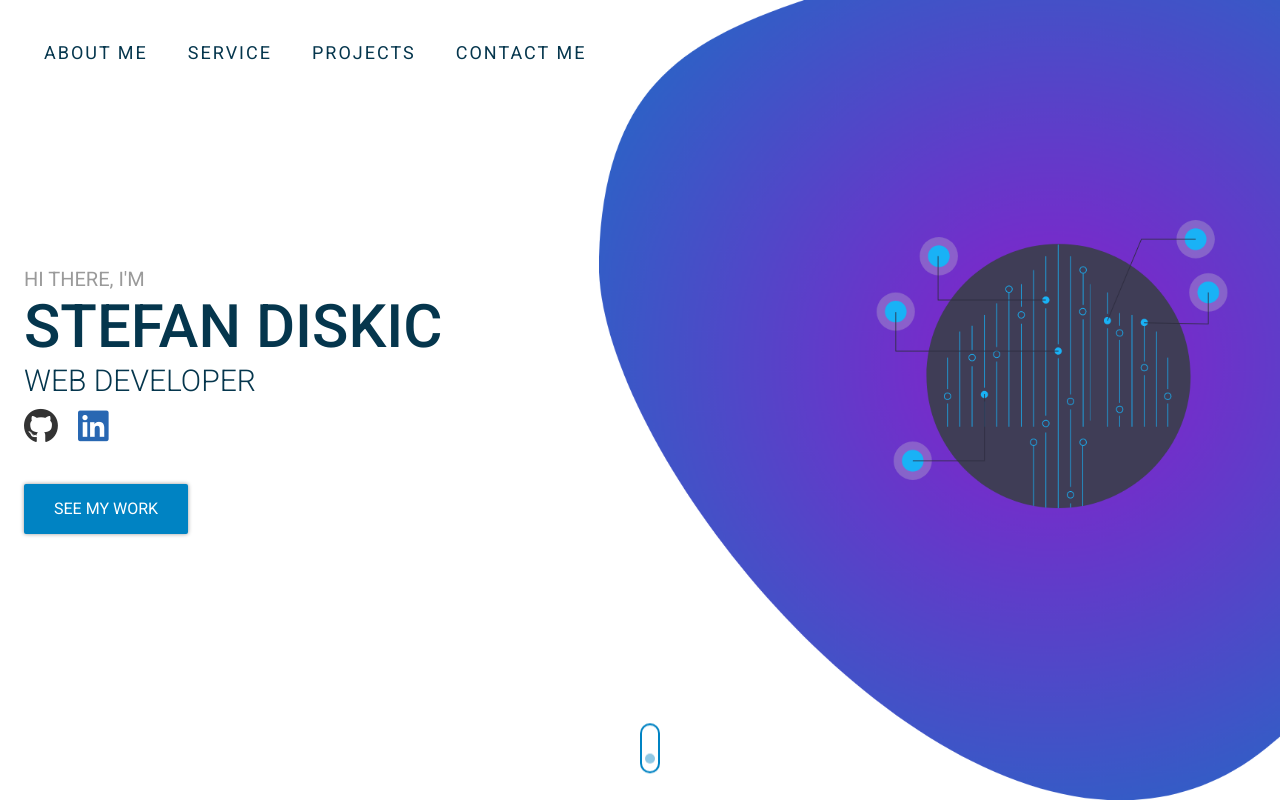
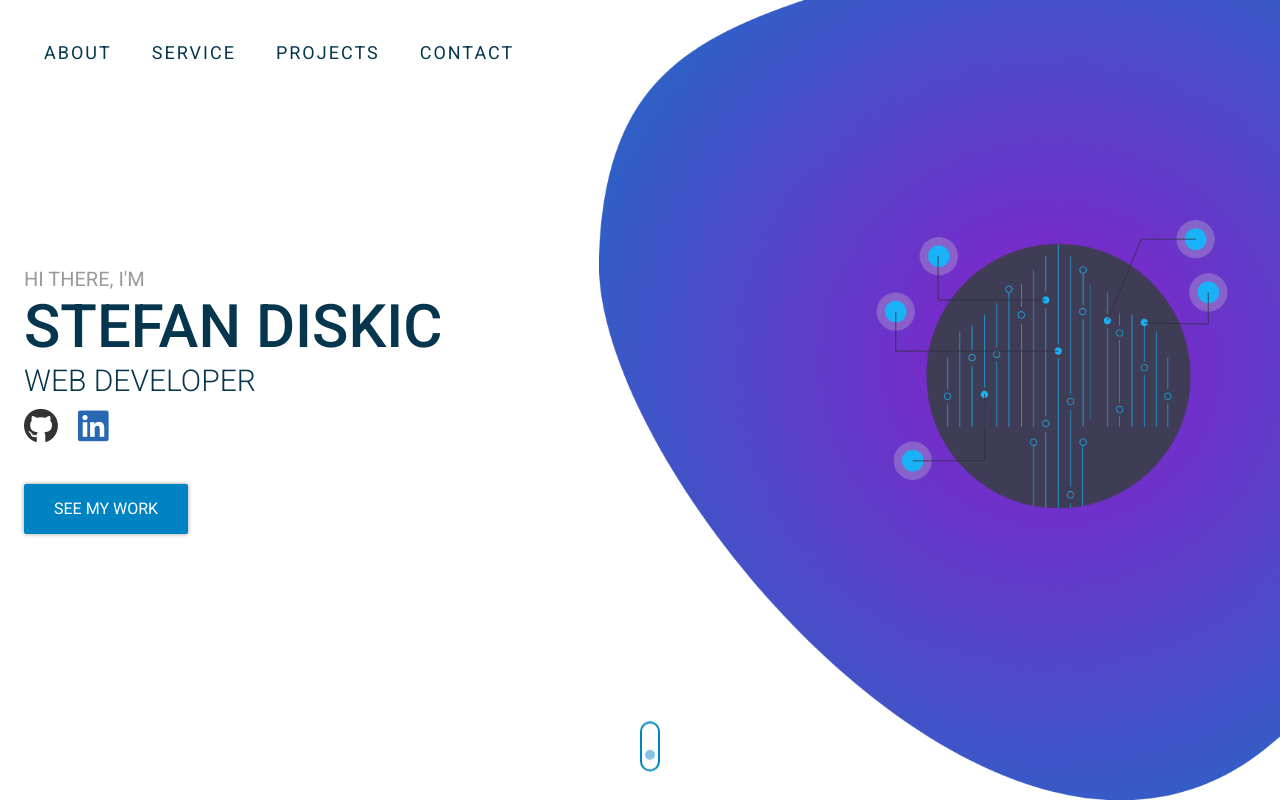
Before and after one commit to disko998/first-portfolio-website, a plain HTML site: page index.html in a window 1280 px wide. Shown: the top 802 px of the page. Drawn offline with nearby package versions, Linux system fonts and the light colour scheme.

Commit message:
quick fix

```diff
--- a/index.html
+++ b/index.html
@@ -28,10 +28,10 @@
                     <div data-aos="fade-down" class="navbar">
                         <span class="menu-button fas fa-bars"></span>
                         <ul class="links">
-                            <li><a href="#about">About me</a></li>
+                            <li><a href="#about">About</a></li>
                             <li><a href="#service">Service</a></li>
                             <li><a href="#projects">Projects</a></li>
-                            <li><a href="#contact">Contact me</a></li>
+                            <li><a href="#contact">Contact</a></li>
                         </ul>
                     </div>
                 </div>
@@ -99,7 +99,7 @@
                             since, also big gaming enthusiast.😎 🤓
                         </p>
                         <a
-                            href="./assets/Stefan's Resume.pdf"
+                            href="./assets/Stefan-resume.pdf"
                             download
                             class="button-primary"
                         >
--- a/js/data.js
+++ b/js/data.js
@@ -4,7 +4,7 @@ var PROJECTS = [
         src: './assets/portfolio/convose.png',
         category: 'mobile',
         github: '#',
-        link: 'https://play.google.com/store/apps/details?id=com.convose.convose',
+        link: 'convose.com',
         technologies: [
             'React Native',
             'Expo',
@@ -13,22 +13,6 @@ var PROJECTS = [
             'Observables',
             'Styled Components',
         ],
-    },
-    {
-        name: 'Protected',
-        src: './assets/portfolio/std.png',
-        category: 'mobile',
-        github: '#',
-        link: 'https://play.google.com/store/apps/details?id=com.stdnative',
-        technologies: ['React Native', 'Material design'],
-    },
-    {
-        name: 'Wallty',
-        src: './assets/portfolio/wallty.svg',
-        category: 'mobile',
-        github: '#',
-        link: 'https://play.google.com/store/apps/details?id=com.wallty.wallty',
-        technologies: ['React Native', 'Context API', 'Hooks'],
     },
     {
         name: 'Crown Clothing',
@@ -51,7 +35,13 @@ var PROJECTS = [
         category: 'web',
         github: 'https://github.com/disko998/mp3-jokes',
         link: 'https://mp3-jokes.firebaseapp.com',
-        technologies: ['React', 'Redux', 'Redux-saga', 'Firebase', 'Material UI'],
+        technologies: [
+            'React',
+            'Redux',
+            'Redux-saga',
+            'Firebase',
+            'Material UI',
+        ],
     },
     {
         name: 'Just Todos',
@@ -61,39 +51,79 @@ var PROJECTS = [
         link: 'https://just-todos.netlify.com',
         technologies: ['React', 'Redux', 'Material UI'],
     },
-    {
-        name: 'Imperial Monogram Travel',
-        src: './assets/portfolio/imt.png',
-        category: 'web',
-        github: '#',
-        link: 'https://imperialmonogramtravel.rs/',
-        technologies: ['Wordpress', 'Divi', 'Elementor'],
-    },
 ]
 
 var SKILLS = [
     { name: 'HTML', category: 'frontend', logo: './assets/skills/html5.svg' },
     { name: 'CSS', category: 'frontend', logo: './assets/skills/css-5.svg' },
-    { name: 'TypeScript', category: 'frontend', logo: './assets/skills/typescript.svg' },
+    {
+        name: 'TypeScript',
+        category: 'frontend',
+        logo: './assets/skills/typescript.svg',
+    },
     { name: 'React', category: 'frontend', logo: './assets/skills/react.svg' },
     { name: 'Redux', category: 'frontend', logo: './assets/skills/redux.svg' },
-    { name: 'Redux Saga', category: 'frontend', logo: './assets/skills/redux-saga.svg' },
+    {
+        name: 'Redux Saga',
+        category: 'frontend',
+        logo: './assets/skills/redux-saga.svg',
+    },
     { name: 'Rxjs', category: 'frontend', logo: './assets/skills/rxjs-1.svg' },
-    { name: 'JQuery', category: 'frontend', logo: './assets/skills/jquery.svg' },
-    { name: 'Android', category: 'frontend', logo: './assets/skills/android.svg' },
-    { name: 'iOS', category: 'frontend', logo: './assets/skills/apple-black.svg' },
+    {
+        name: 'JQuery',
+        category: 'frontend',
+        logo: './assets/skills/jquery.svg',
+    },
+    {
+        name: 'Android',
+        category: 'frontend',
+        logo: './assets/skills/android.svg',
+    },
+    {
+        name: 'iOS',
+        category: 'frontend',
+        logo: './assets/skills/apple-black.svg',
+    },
     { name: 'Expo', category: 'frontend', logo: './assets/skills/expo.png' },
 
-    { name: 'Express', category: 'backend', logo: './assets/skills/express.svg' },
-    { name: 'Firebase', category: 'backend', logo: './assets/skills/firebase-1.svg' },
-    { name: 'MongoDB', category: 'backend', logo: './assets/skills/mongodb.svg' },
+    {
+        name: 'Express',
+        category: 'backend',
+        logo: './assets/skills/express.svg',
+    },
+    {
+        name: 'Firebase',
+        category: 'backend',
+        logo: './assets/skills/firebase-1.svg',
+    },
+    {
+        name: 'MongoDB',
+        category: 'backend',
+        logo: './assets/skills/mongodb.svg',
+    },
     { name: 'MySQL', category: 'backend', logo: './assets/skills/mysql.svg' },
 
-    { name: 'Styled components', category: 'frontend', logo: './assets/skills/sc.png' },
+    {
+        name: 'Styled components',
+        category: 'frontend',
+        logo: './assets/skills/sc.png',
+    },
     { name: 'Sass', category: 'ui', logo: './assets/skills/sass-1.svg' },
-    { name: 'Bootstrap', category: 'ui', logo: './assets/skills/bootstrap.svg' },
-    { name: 'Materialize', category: 'ui', logo: './assets/skills/material-ui.svg' },
-    { name: 'Storybook', category: 'ui', logo: './assets/skills/storybook-1.svg' },
+    {
+        name: 'Bootstrap',
+        category: 'ui',
+        logo: './assets/skills/bootstrap.svg',
+    },
+    {
+        name: 'Materialize',
+        category: 'ui',
+        logo: './assets/skills/material-ui.svg',
+    },
+    {
+        name: 'Storybook',
+        category: 'ui',
+        logo: './assets/skills/storybook-1.svg',
+    },
     { name: 'Adobe XD', category: 'ui', logo: './assets/skills/xd.svg' },
     { name: 'Figma', category: 'ui', logo: './assets/skills/figma-1.svg' },
 
```
Also changed, not shown: assets/me.png (added), 3 other files.
